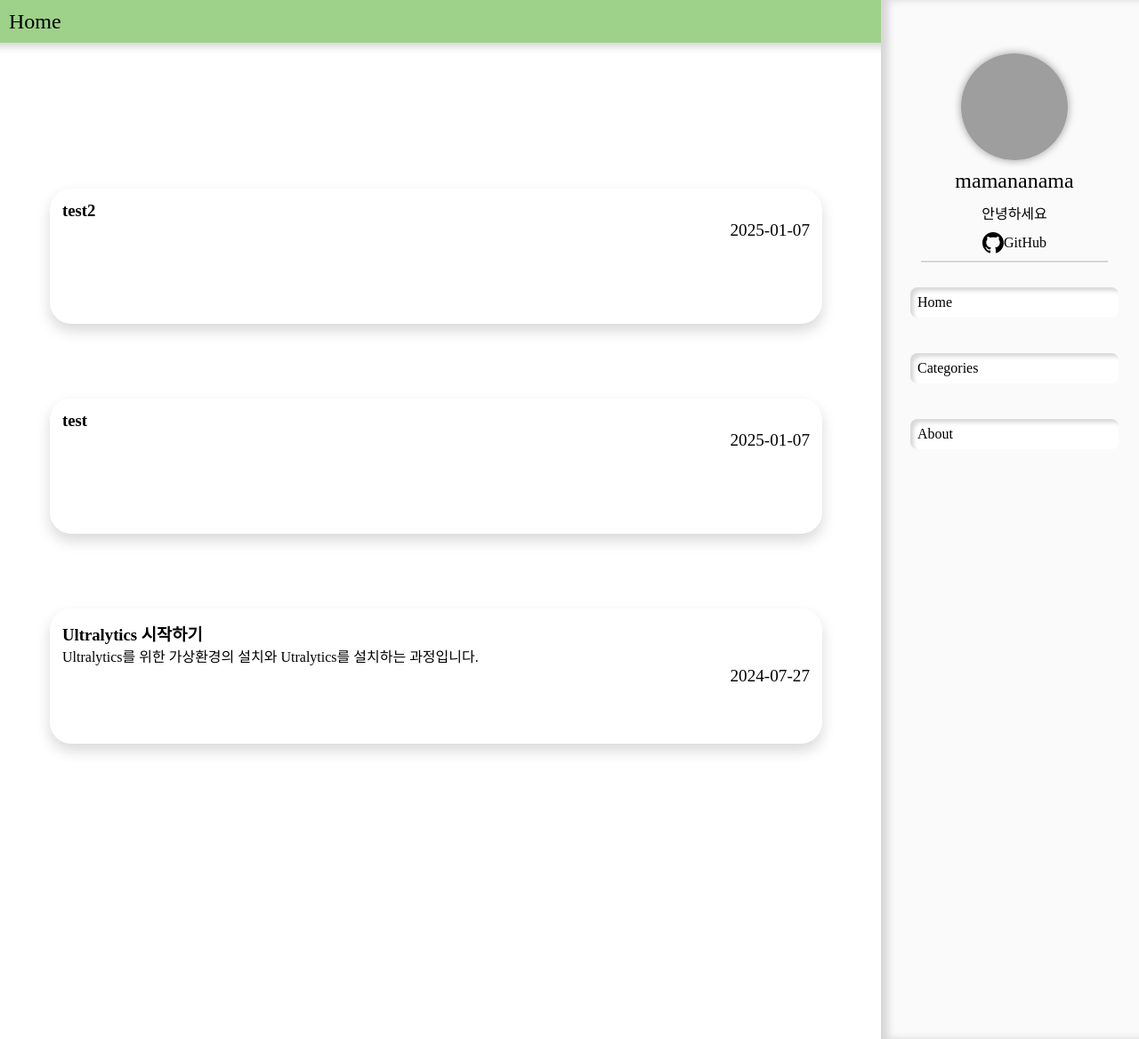
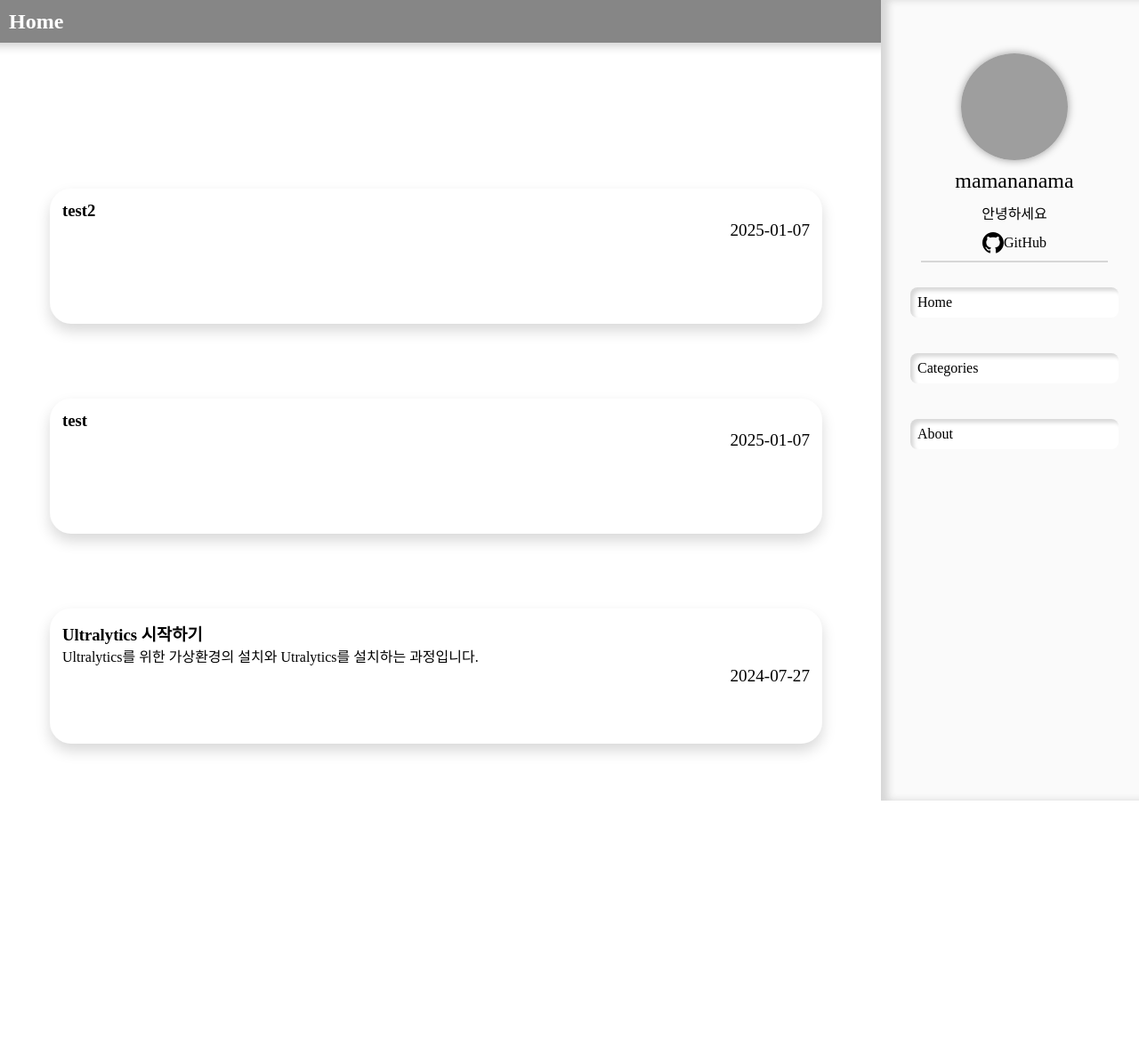
Before and after one commit to mamananama/mamananama.github.io, a Jekyll site: the page built from index.html, in a window 1280 px wide. Shown: the whole page at 89% size. Built offline with Jekyll 4.4.1, drawn with Linux system fonts in a browser that asks for light colours; some web fonts are replaced; the list of posts is cut into pages by our own code; after the commit the page ends 900 px from its top, so only the background shows below that; grey boxes are pictures that could not be loaded.

Commit message:
블로그 스타일 업데이트: _sass/main.scss 파일 수정

```diff
--- a/_sass/main.scss
+++ b/_sass/main.scss
@@ -50,20 +50,26 @@ body {
     align-items: center;
     gap: 20px;
     padding-left: 20px;
-    background-color: #9ed18a;
+    background-color: #868686;
     box-shadow: 0 4px 10px 0 #d0d0d0;
 
     margin-bottom: 120px;
+
+    flex-shrink: 0;
+    flex-grow: 0;
 }
 
 .horizontal-menu * {
     font-size: 24px;
+    font-weight: bold;
+    color: #ffffff;
 }
 
 .page {
     display: flex;
     box-sizing: border-box;
     width: 1300px;
+    height: 100vh;
     flex-shrink: 0;
     flex-direction: column;
 }
@@ -73,13 +79,17 @@ body {
     flex-direction: row;
     justify-content: space-between;
     width: inherit;
-    min-height: 100vh;
+    height: 100vh;
+
+    flex-shrink: 0;
+    flex-grow: 1;
 }
 
 .landing-main {
     display: flex;
     flex-direction: column;
     width: inherit;
+    height: 100vh;
 }
 
 .landing-wrap {
@@ -180,29 +190,26 @@ body {
 }
 
 // vertical menu
+
+.vertical-menu {
+    box-sizing: border-box;
+    width: 300px;
+    padding-top: 60px;
+    padding-left: 20px;
+    padding-right: 20px;
+    background-color: #fafafa;
+    color: black;
+    box-shadow: inset 8px 0px 8px 0px #d6d6d6;
+
+    flex-shrink: 0;
+    flex-grow: 0;
+}
+
 .vertical-menu-container {
     display: flex;
     flex-direction: column;
     align-items: center;
     gap: 20px;
-}
-
-.vertical-menu {
-    flex-grow: 0;
-    width: 300px;
-    padding-top: 60px;
-    padding-left: 20px;
-    padding-right: 20px;
-    box-sizing: border-box;
-    height: inherit;
-    background-color: #fafafa;
-    color: black;
-
-    /* border-left: 2px solid rgb(177, 177, 177); */
-
-    box-shadow: inset 8px 0px 8px 0px #d6d6d6;
-
-    flex-shrink: 0;
 }
 
 .vertical-menu-title {
@@ -276,7 +283,7 @@ body {
 // postlist
 .post-list{
     width: 100%;
-    height: 1000px;
+    height: 100vh;
 
     box-sizing: border-box;
     padding: 20px;
```
Also changed, not shown: 11 other files.
